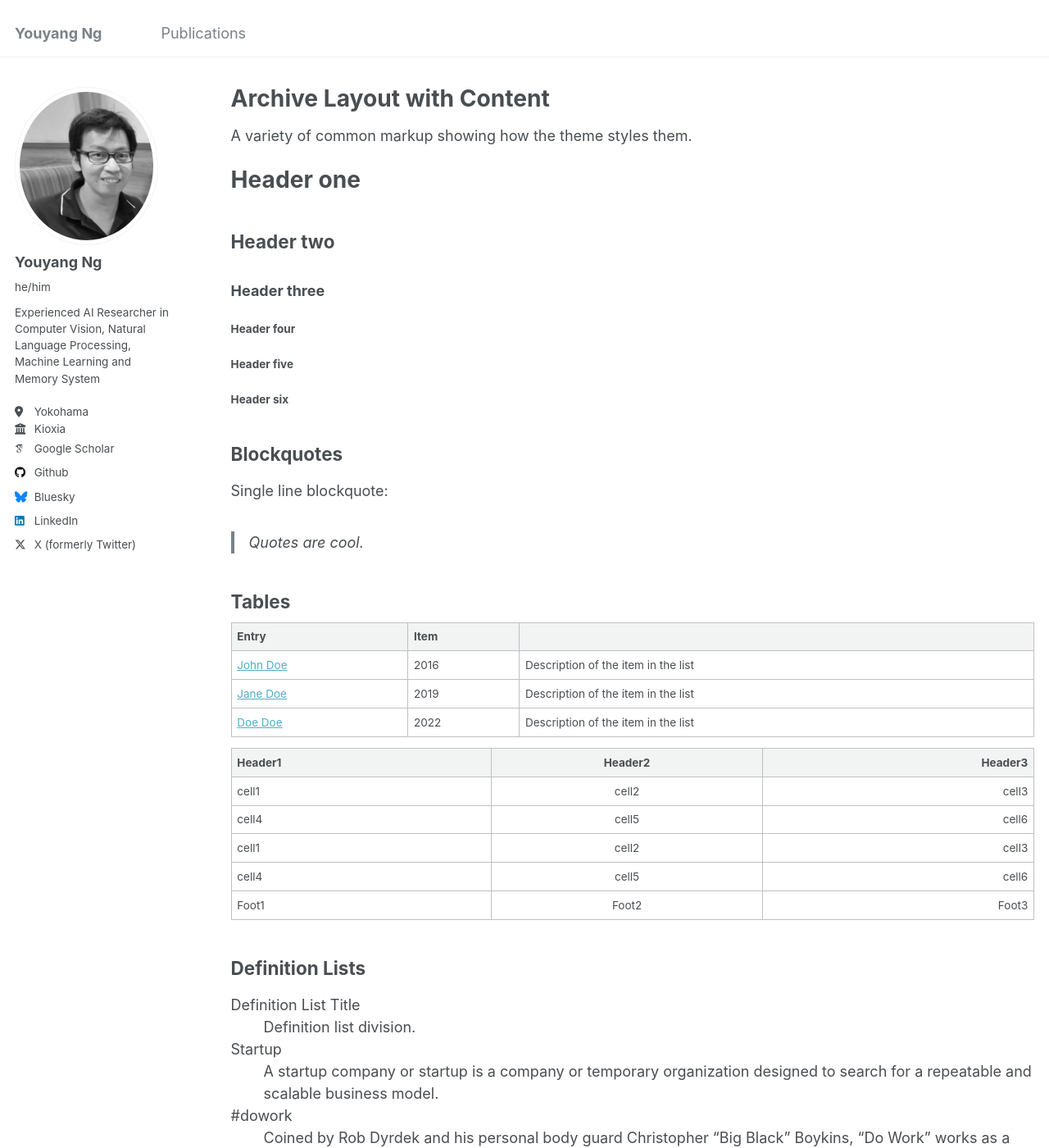
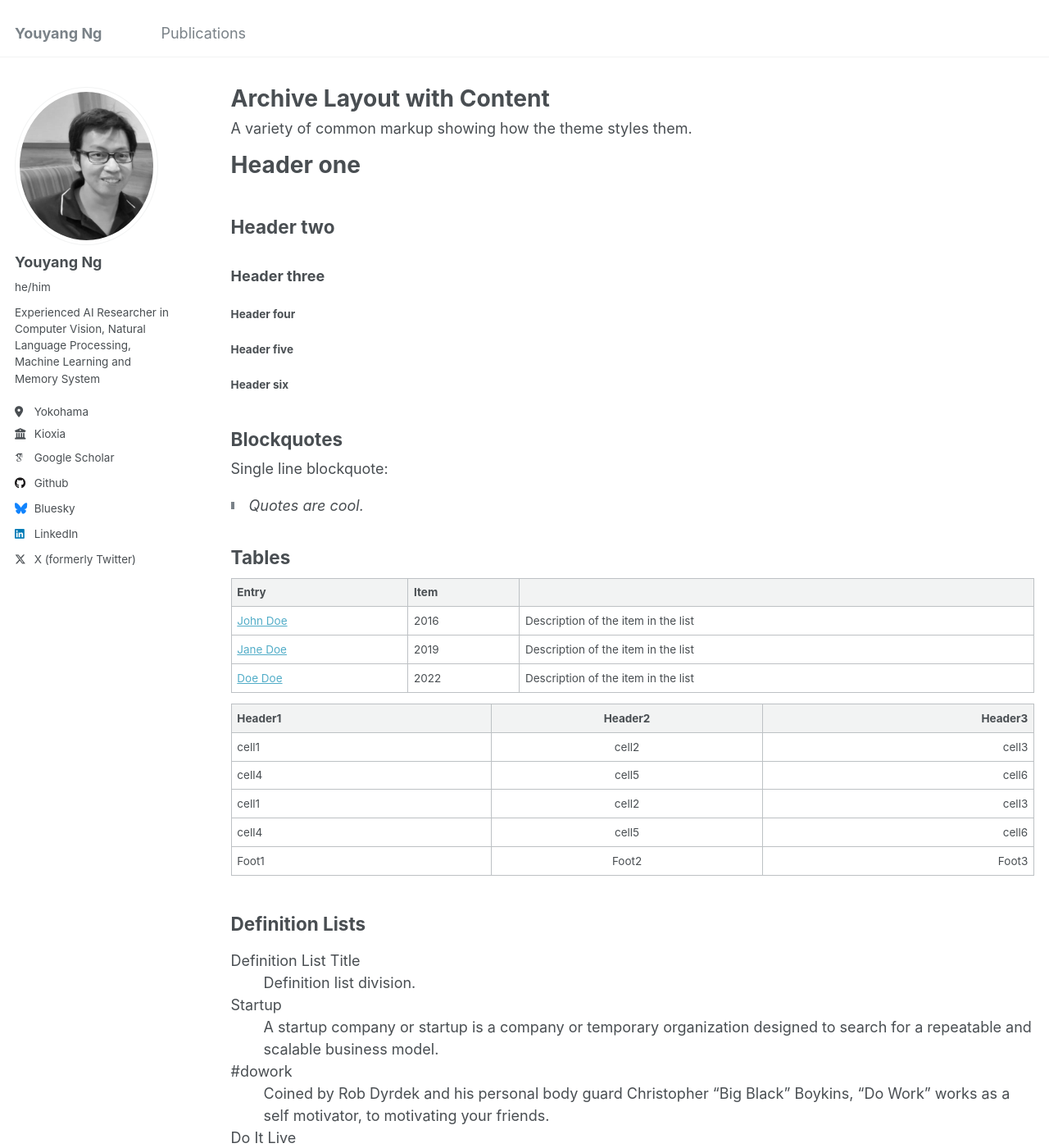
Before and after one commit to yy29/yy29.github.io, a Jekyll site: the page built from _pages/archive-layout-with-content.md, in a window 1280 px wide and 1400 px high. Shown: the whole window at 82% size. Built offline with Jekyll 4.4.1, drawn with Linux system fonts in a browser that asks for light colours; some web fonts are replaced.

Commit message:
Update _base.scss

```diff
--- a/_sass/_base.scss
+++ b/_sass/_base.scss
@@ -59,6 +59,10 @@ small, .small {
 
 p {
   margin-bottom: 1.3em;
+}
+
+p {
+  line-height: 0.5;
 }
 
 u,
@@ -164,12 +168,12 @@ hr {
 
 ul li,
 ol li {
-  margin-bottom: 0.1em;
+  margin-bottom: 0.5em;
 }
 
 li ul,
 li ol {
-  margin-top: 0.1em;
+  margin-top: 0.5em;
 }
 
 /*
```
